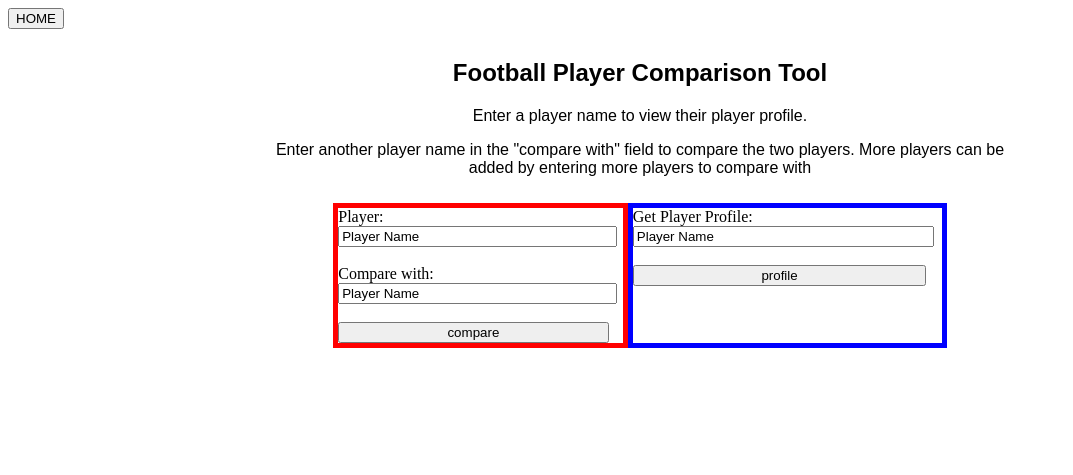
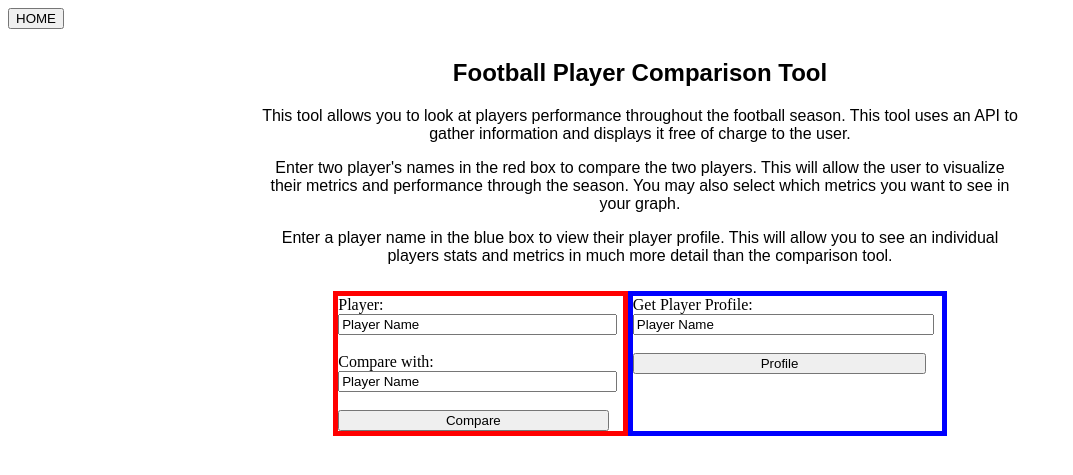
Before and after one commit to TristanHRepo/FantasyPlayerStats, a Flask app: page / in a window 1280 px wide. Shown: the top 475 px of the page, without its empty margins (0-1073 px from the left). Run offline with Flask 2, Linux system fonts and the light colour scheme.

Commit message:
Description changes

```diff
--- a/app.py
+++ b/app.py
@@ -11,7 +11,7 @@ def root():
 @app.route('/tools/comparison', methods=['POST'])
 def playerComparison():
     # POST to compare two or more players
-    if request.form['function'] == 'compare':
+    if request.form['function'] == 'Compare':
         players = []
         data = {}
         for item in request.form:
@@ -29,7 +29,7 @@ def playerComparison():
 @app.route('/tools/profile', methods=['POST'])
 def playerStats():
     # POST to get a players stats and display them in their profile
-    if request.form['function'] == 'profile':
+    if request.form['function'] == 'Profile':
         player = request.form['player']
         data = ["24", "6'11\"", "214 lbs", "LSU", "1st Round", "2", "5", "5", "0", "433", "488", "-55", "38", "41", "-3", "53", "48", "+5", "4", "3", "+1"]
         return render_template('stats.html', player=player, data=data)
--- a/templates/index.html
+++ b/templates/index.html
@@ -8,9 +8,13 @@
 <div class="About">
     <div class="text">
         <h2>Football Player Comparison Tool</h2>
-        <p>Enter a player name to view their player profile.</p>
-        <p>Enter another player name in the "compare with" field to compare the two players. More players can be added
-            by entering more players to compare with</p>
+        <p>This tool allows you to look at players performance throughout the football season. This tool uses an API to
+            gather information and displays it free of charge to the user.</p>
+        <p>Enter two player's names in the red box to compare the two players. This will allow the user to
+            visualize their metrics and performance through the season. You may also select which metrics you want to
+            see in your graph.</p>
+        <p>Enter a player name in the blue box to view their player profile. This will allow you to see an individual
+            players stats and metrics in much more detail than the comparison tool.</p>
     </div>
 </div>
 
@@ -28,7 +32,7 @@
 
             <br>
 
-             <input type="submit" name="function" value="compare">
+             <input type="submit" name="function" value="Compare">
         </form>
     </div>
 
@@ -39,7 +43,7 @@
 
             <br>
 
-             <input type="submit" name="function" value="profile">
+             <input type="submit" name="function" value="Profile">
         </form>
     </div>
 </div>
```
